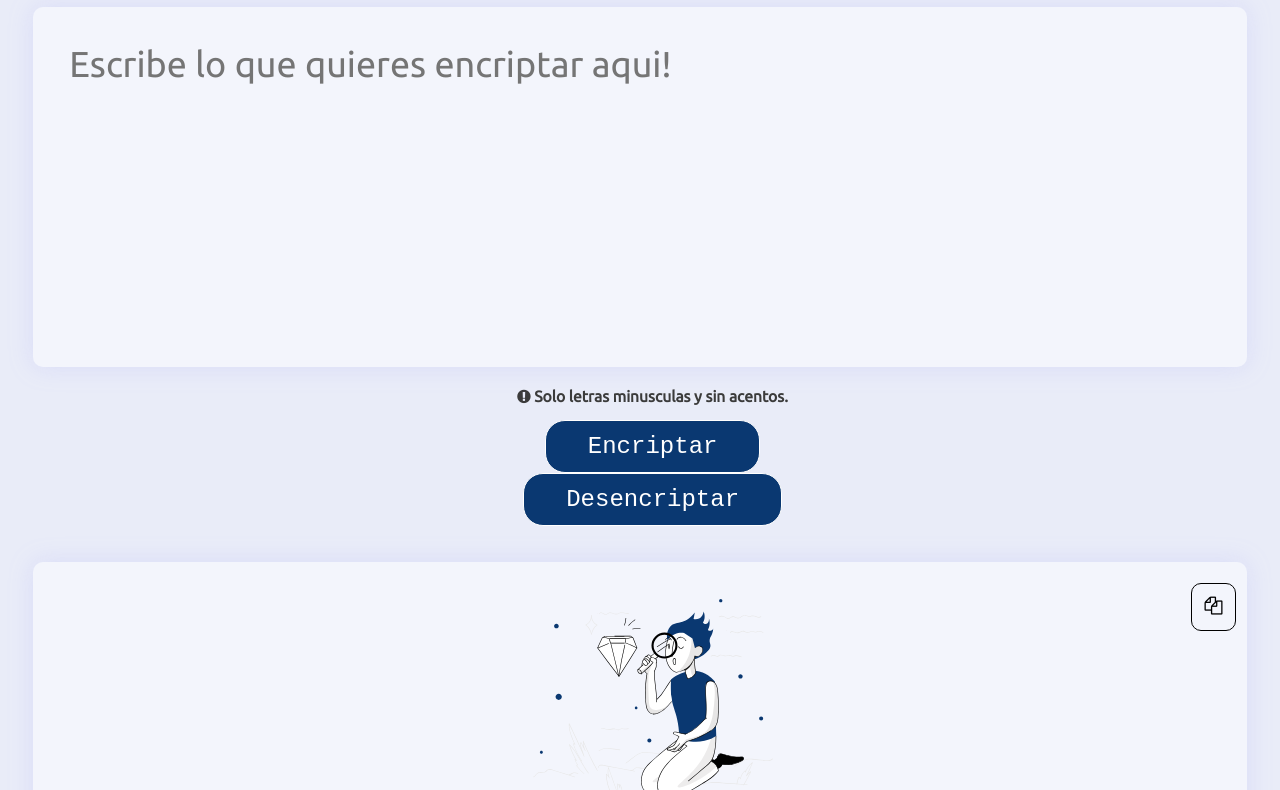
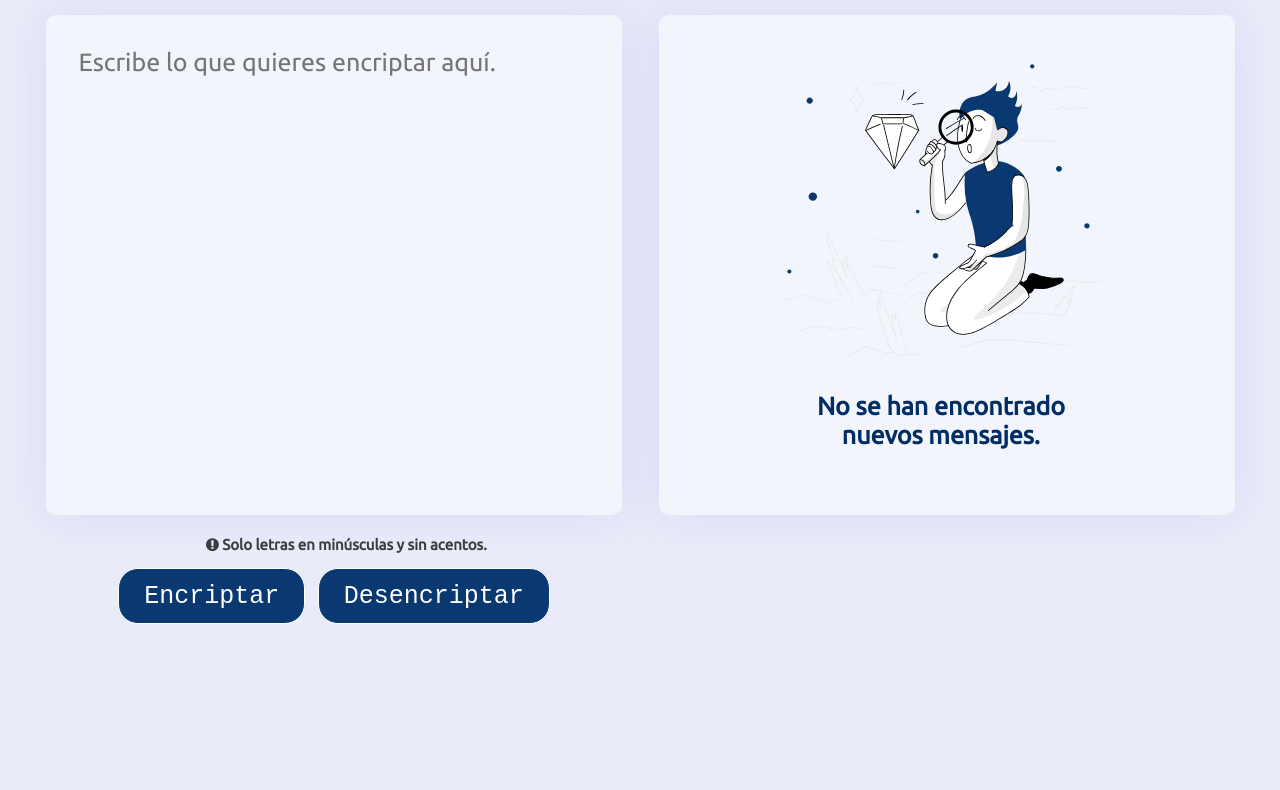
Before and after one commit to constSobri/Challenge-Programa-ONE, a plain HTML site: page index.html in a window 1280 px wide. Shown: the part 89-879 px from the top of the page. Drawn offline with Linux system fonts and the light colour scheme; a web font is replaced by a local one.

Commit message:
agregando logica js y ajustando detalles

```diff
--- a/css/style.css
+++ b/css/style.css
@@ -49,6 +49,11 @@
         place-items: center;
     }
 
+    #botones {
+        display: grid;
+        place-items: center;
+    }
+
     p {
         font-size: 1.3rem;
         font-family: 'Ubuntu', sans-serif;
@@ -64,7 +69,7 @@
         background-color: #0A3871;
         border: 1px solid white;
         border-radius: 20px;
-        padding: 1rem 3.5rem 1rem;
+        padding: 1.5rem 3.5rem 1.5rem;
     }
 
     #btn-desencriptar {
@@ -74,7 +79,8 @@
         background-color: #0A3871;
         border: 1px solid white;
         border-radius: 20px;
-        padding: 1rem 3.5rem 1rem;
+        margin-top: 1rem;
+        padding: 1.5rem 3.5rem 1.5rem;
     }
 
     #texto-salida {
@@ -105,6 +111,7 @@
     }
 
     #copy {
+        display: none;
         position: absolute;
         font-size: 1.5rem;
         top: 0.7rem;
@@ -135,4 +142,169 @@
         font-family: 'Ubuntu', sans-serif;
         color: #002d64;
     }
+
+    #btn-encriptar:hover {
+        color: #0A3871;
+        background-color: #F3F5FC;
+        border: 0.1em solid #0A3871;
+        cursor: pointer;
+    }
+
+    #btn-desencriptar:hover {
+        color: #0A3871;
+        background-color: #F3F5FC;
+        border: 0.1em solid #0A3871;
+        cursor: pointer;
+    }
+
+    #copy:active {
+        font-size: 1.4rem;
+    }
 }
+
+
+@media screen and (min-width: 1200px) {
+
+    html {
+        font-size: 25px;
+    }
+
+    body {
+        background-color: #E9ECF8;
+    }
+
+    #logo {
+        display: block;
+        margin: 1rem 0 1rem 1rem;
+    }
+
+    #base {
+        display: flex;
+        position: relative;
+        max-width: 100vw;
+    }
+
+    #texto-aqui {
+        padding-left: 3%;
+    }
+
+    #entrada, #entrada:focus {
+        font-size: 1rem;
+        font-family: 'Ubuntu', sans-serif;
+        color: #002d64;
+        background-color: #F3F5FC;
+        box-sizing: border-box;
+        padding: 1.3rem;
+        height: 20rem;
+        width: 45vw;
+        resize:none;
+        outline: none;
+        border: none;
+        border-radius: 10px;
+        margin: 0;
+        filter: drop-shadow(0 0 1rem rgba(139, 141, 248, 0.171));
+    }
+
+    #btn {
+        display: block;
+    }
+
+    #botones {
+        display: flex;
+    }
+
+    p {
+        font-size: 0.6rem;
+        font-family: 'Ubuntu', sans-serif;
+        font-weight: bolder;
+        color: rgb(59, 59, 59);
+        padding-left: 1rem;
+    }
+
+    #btn-encriptar {
+        font-size: 1rem;
+        font-family: 'Chivo Mono', monospace;
+        color: white;
+        background-color: #0A3871;
+        border: 1px solid white;
+        border-radius: 20px;
+        padding: 0.5rem 1rem 0.5rem;
+    }
+
+    #btn-desencriptar {
+        font-size: 1rem;
+        font-family: 'Chivo Mono', monospace;
+        color: white;
+        background-color: #0A3871;
+        border: 1px solid white;
+        border-radius: 20px;
+        margin-top: 0;
+        margin-left: 0.5rem;
+        padding: 0.5rem 1rem 0.5rem;
+    }
+
+    #texto-salida {
+        position: relative;
+        margin-top: 0;
+    }
+
+    #area-salida {
+        margin-top: 0;
+        margin-left: 1rem;
+    }
+
+    #salida {
+        font-size: 1rem;
+        font-family: 'Ubuntu', sans-serif;
+        color: #002d64;
+        background-color: #F3F5FC;
+        box-sizing: border-box;
+        padding: 1.3rem;
+        height: 20rem;
+        width: 45vw;
+        resize:none;
+        outline: none;
+        pointer-events: none;
+        border: none;
+        border-radius: 10px;
+        margin: 0;
+        filter: drop-shadow(0 0 1rem rgba(139, 141, 248, 0.171));
+    }
+
+    #copy {
+        display: none;
+        position: absolute;
+        font-size: 0.8rem;
+        top: 0.6rem;
+        right: 0.8rem;
+        padding: 0.7em;
+        border: 1px solid;
+        border-radius: 10px;
+        cursor: pointer;
+    }
+
+    #dibujo {
+        display: block;
+        position: relative;
+        margin-left: auto;
+        margin-right: auto;
+        top: -19rem;
+        width: 13rem;
+        padding: 0.7em;
+        pointer-events: none;
+    }
+
+    #nose {
+        display: block;
+        position: relative;
+        font-size: 1rem;
+        top: -19rem;
+        text-align: center;
+        font-family: 'Ubuntu', sans-serif;
+        color: #002d64;
+    }
+
+    #copy:active {
+        font-size: 0.7rem;
+    }
+}
--- a/index.html
+++ b/index.html
@@ -17,11 +17,13 @@
     </div>
     <div id="base">
         <div id="texto-aqui">
-            <textarea name="Encriptador" id="entrada" placeholder="Escribe lo que quieres encriptar aqui!" required></textarea>
+            <textarea name="encriptador" id="entrada" placeholder="Escribe lo que quieres encriptar aquí." required></textarea>
             <div id="btn">
-                <p><i class="fa fa-exclamation-circle"></i> Solo letras minusculas y sin acentos.</p>
-                <input type="button" value="Encriptar" id="btn-encriptar">
-                <input type="button" value="Desencriptar" id="btn-desencriptar">
+                <p><i class="fa fa-exclamation-circle"></i> Solo letras en minúsculas y sin acentos.</p>
+                <div id="botones">
+                    <input type="button" value="Encriptar" id="btn-encriptar">
+                    <input type="button" value="Desencriptar" id="btn-desencriptar">
+                </div>
             </div>
         </div>
         <div id="texto-salida">
--- a/js/index.js
+++ b/js/index.js
@@ -0,0 +1,86 @@
+let btnEn = document.getElementById('btn-encriptar')
+let btnDes = document.getElementById('btn-desencriptar')
+let entrada = document.getElementById('entrada')
+let dibujo = document.getElementById('dibujo')
+let areaCopy = document.getElementById('area-salida')
+let copy = document.getElementById('copy')
+let nose = document.getElementById('nose')
+let salida = document.getElementById('salida')
+
+function encriptar(texto) {
+    let textoEncriptado = "";
+    const cifrado = ['A', 'b', 'O', 'U'];
+
+    for (let i = 0; i < texto.length; i++) {
+      textoEncriptado += texto[i] + cifrado[i % cifrado.length];
+    }
+    console.log(textoEncriptado)
+    return textoEncriptado;
+  }
+
+
+  function desencriptar(textoEncriptado) {
+    let texto = "";
+
+    for (let i = 0; i < textoEncriptado.length; i += 2) {
+      texto += textoEncriptado[i];
+    }
+    console.log(texto)
+    return texto;
+  }
+
+  function esEncriptado(texto) {
+    const indices = [texto[1], texto[3], texto[5], texto[7]];
+    const cifrado = ['A', 'b', 'O', 'U'];
+
+    const sonIguales = indices.every((valor, indice) => valor === cifrado[indice]);
+
+    return sonIguales;
+  }
+
+
+btnEn.addEventListener('click', () => {
+    dibujo.style.display = 'none'
+    nose.style.display = 'none'
+    let enDes = entrada.value
+    if(esEncriptado(enDes) == false) {
+        salida.value = ''
+        salida.value += encriptar(enDes)
+        salida.style.pointerEvents = 'initial'
+    }
+    else {
+        alert('ERROR: Este mensaje esta encriptado, debes desencriptarlo.' )
+    }
+} )
+
+btnDes.addEventListener('click', () => {
+    dibujo.style.display = 'none'
+    nose.style.display = 'none'
+    let enDes = entrada.value
+    if(esEncriptado(enDes) == true) {
+        salida.value = ''
+        salida.value += desencriptar(enDes)
+        salida.style.pointerEvents = 'initial'
+    }
+    else {
+        alert('ERROR: Este mensaje NO esta encriptado, debes encriptarlo.' )
+    }
+} )
+
+areaCopy.addEventListener('mouseover', () => {
+    copy.style.display = 'initial'
+    console.log('A')
+} )
+
+areaCopy.addEventListener('mouseout', () => {
+    copy.style.display = 'none'
+    console.log('A')
+} )
+
+copy.addEventListener('click', () => {
+    navigator.clipboard.writeText(salida.value)
+    copy.style.color = 'green'
+    if (window.innerWidth > 1200) {
+    alert('Mensaje copiado')
+    }
+})
```
